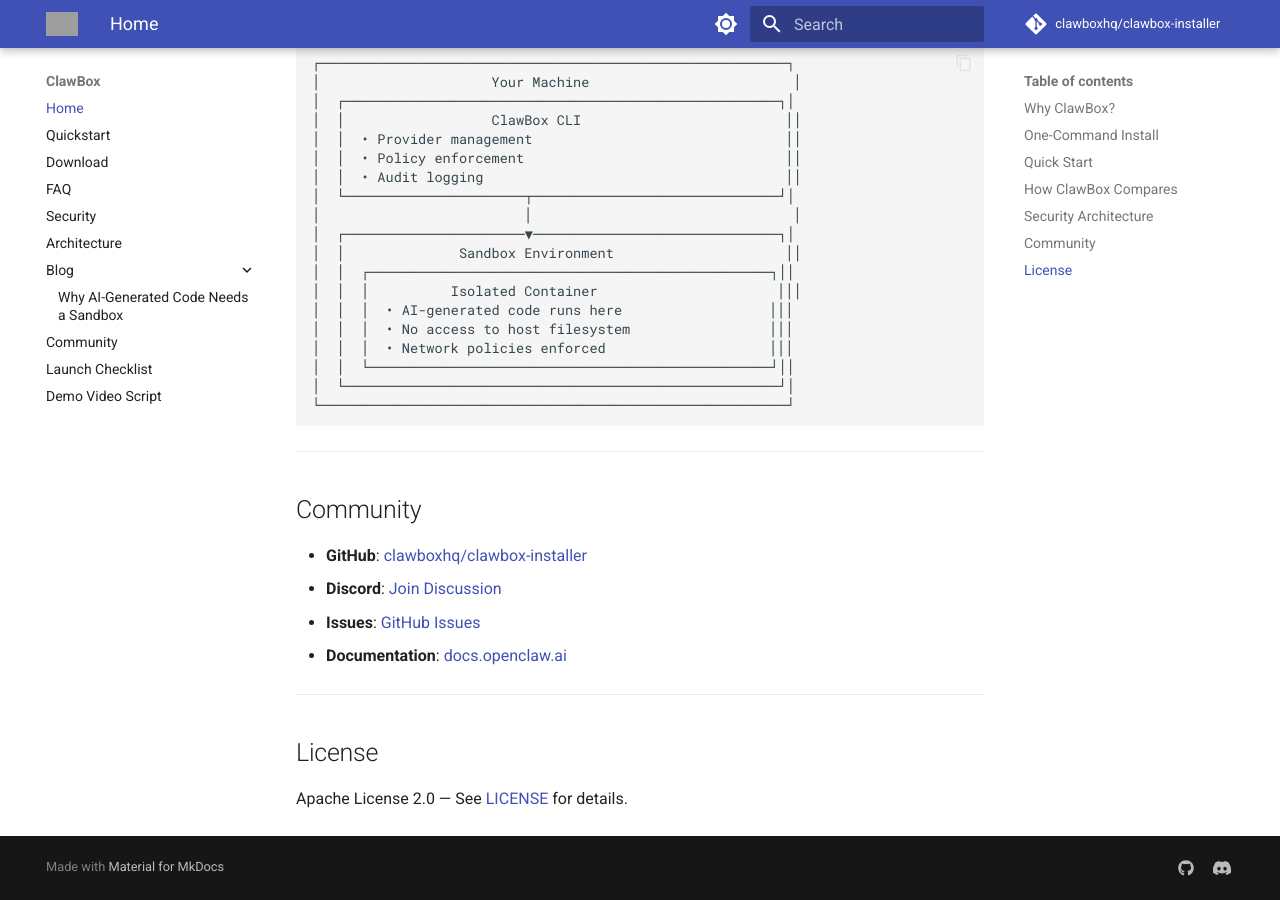
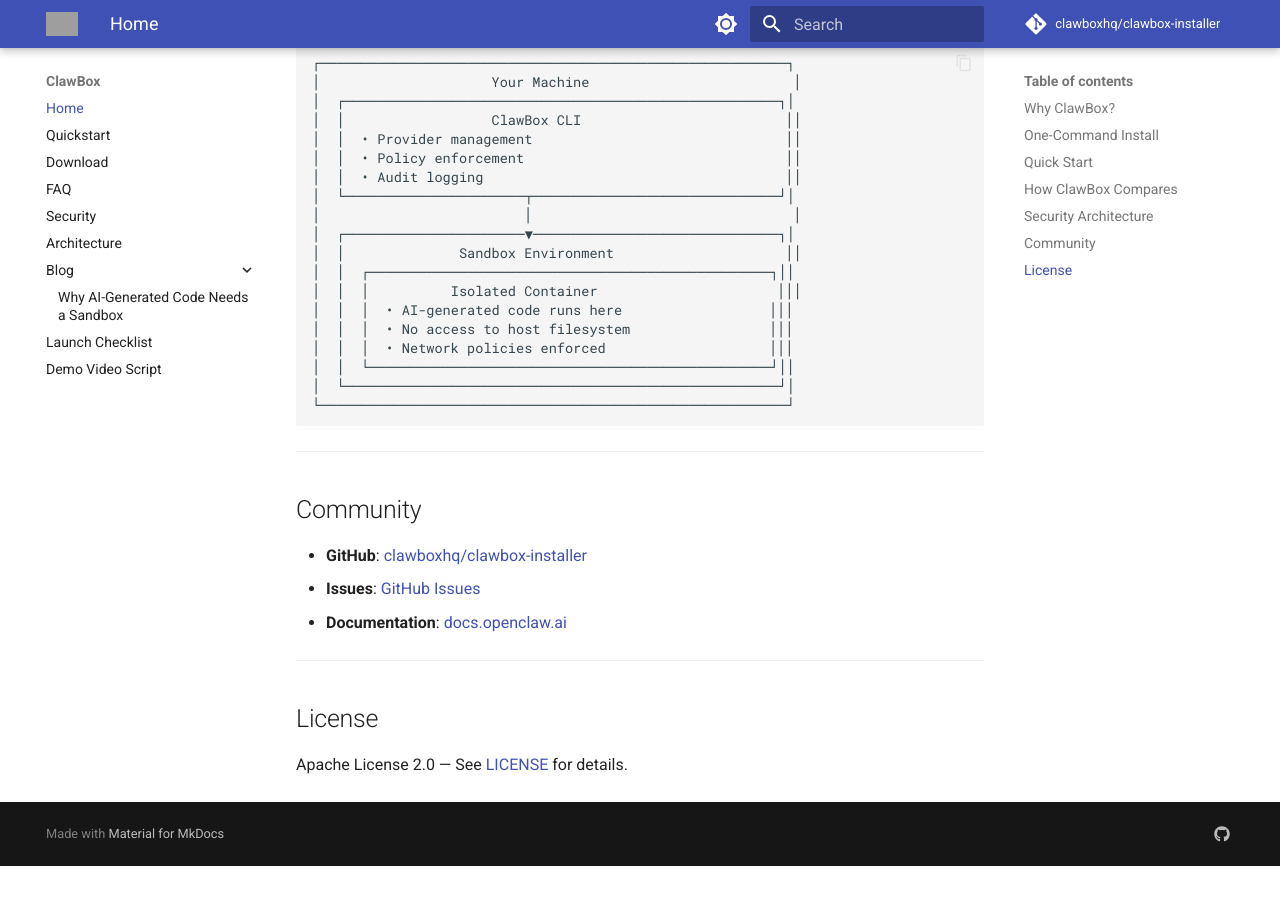
Before and after one commit to clawboxhq/clawbox-installer, an MkDocs documentation site: the page built from docs/index.md, in a window 1280 px wide and 900 px high, scrolled down 1905 px. Built offline with MkDocs 1.6.1 and Material for MkDocs 9.7.7, drawn with Linux system fonts in a browser that asks for light colours; comment, search, counter and statistics services are not loaded; after the commit the page ends 2771 px from its top, so only the background shows below that; grey boxes are pictures that could not be loaded.

Commit message:
Disable Discord join discussion link

```diff
--- a/docs/index.md
+++ b/docs/index.md
@@ -97,7 +97,6 @@
 ## Community
 
 - **GitHub**: [clawboxhq/clawbox-installer](https://github.com/clawboxhq/clawbox-installer)
-- **Discord**: [Join Discussion](https://discord.gg/XFpfP9vUvx)
 - **Issues**: [GitHub Issues](https://github.com/clawboxhq/clawbox-installer/issues)
 - **Documentation**: [docs.openclaw.ai](https://docs.openclaw.ai)
 
--- a/mkdocs.yml
+++ b/mkdocs.yml
@@ -38,9 +38,6 @@
   social:
     - icon: fontawesome/brands/github
       link: https://github.com/clawboxhq/clawbox-installer
-    - icon: fontawesome/brands/discord
-      link: https://discord.gg/XFpfP9vUvx
-
 markdown_extensions:
   - admonition
   - pymdownx.details
@@ -67,6 +64,5 @@
   - Architecture: ARCHITECTURE.md
   - Blog:
     - Why AI-Generated Code Needs a Sandbox: blog/why-ai-generated-code-needs-a-sandbox.md
-  - Community: discord-server-structure.md
   - Launch Checklist: launch-checklist.md
   - Demo Video Script: demo-video-script.md
```
